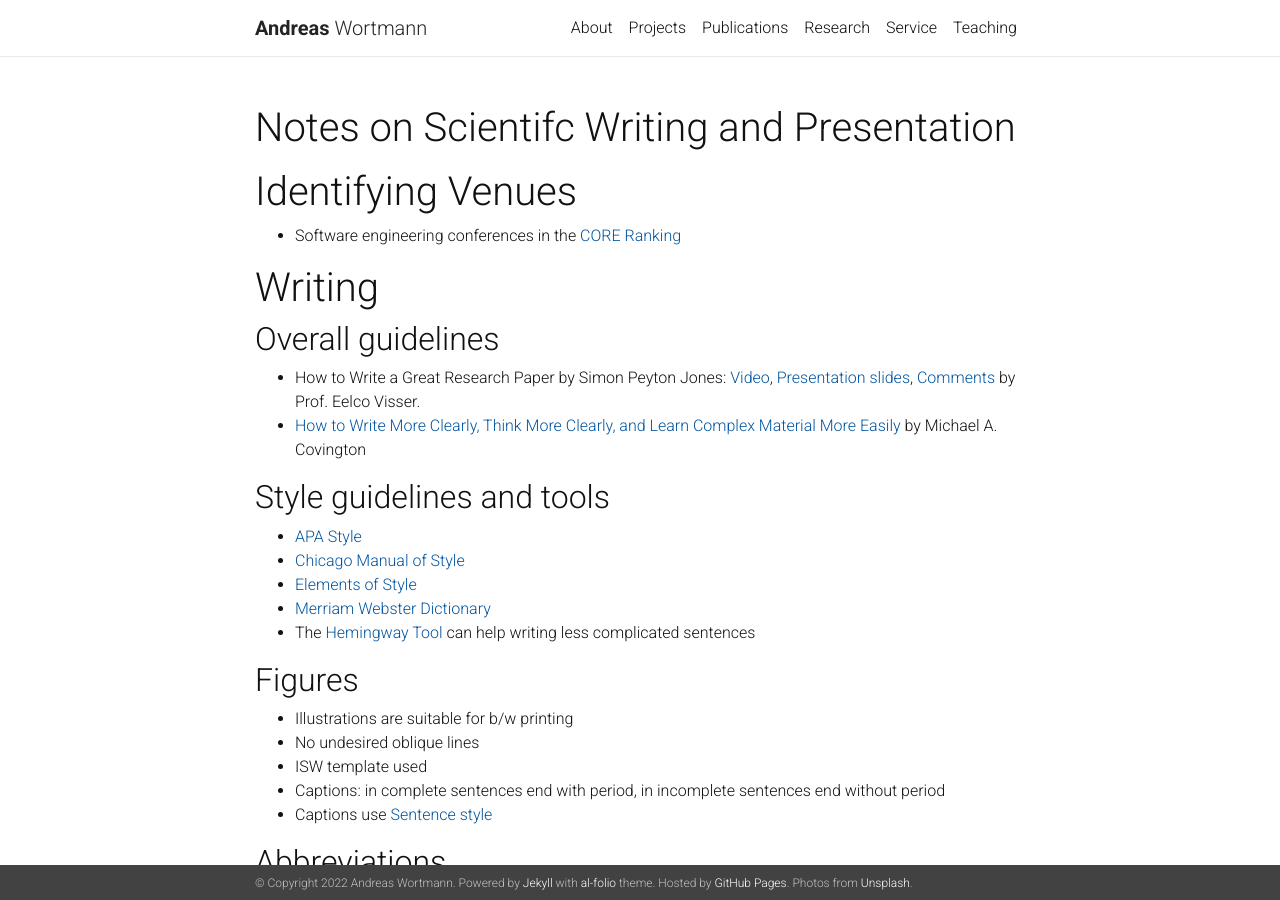
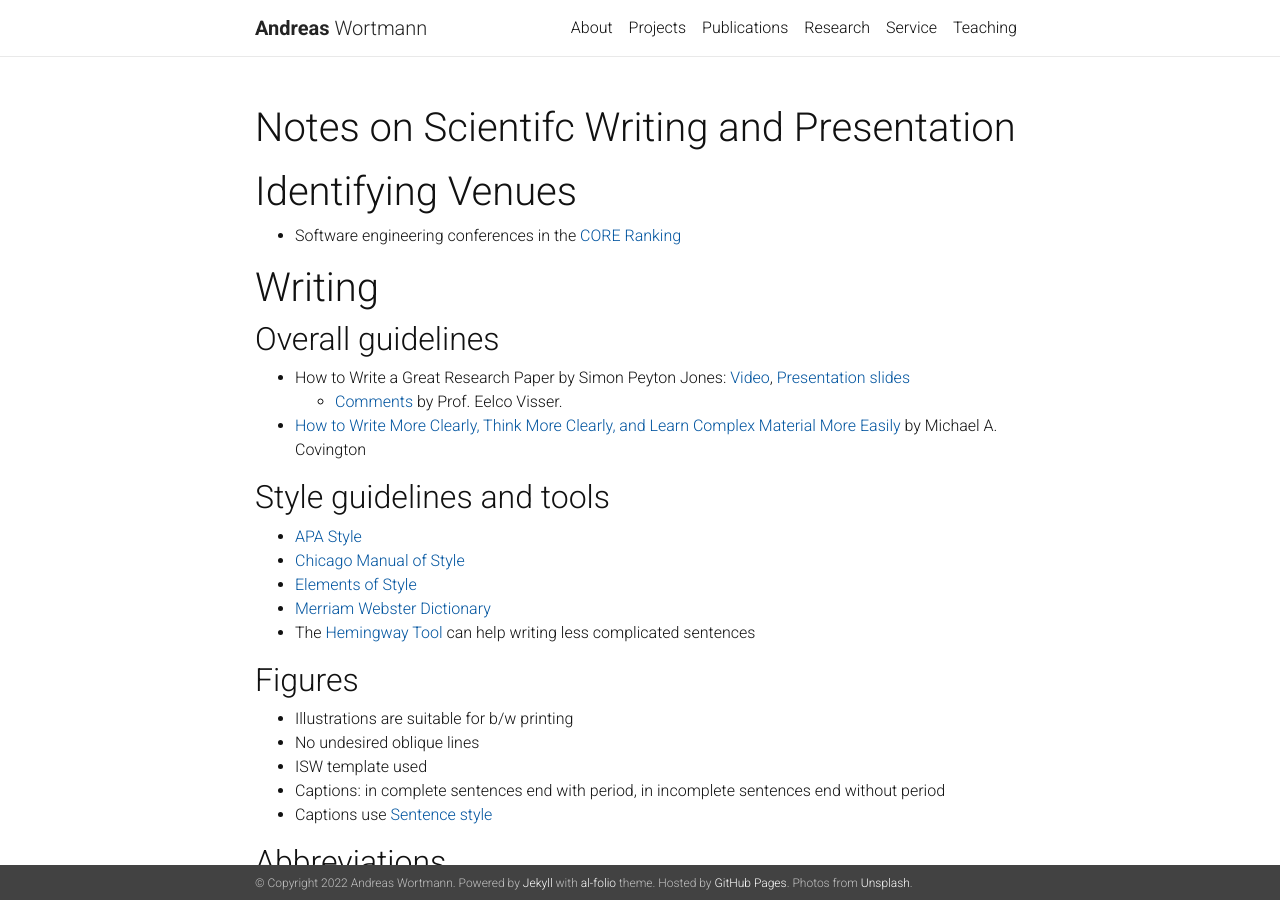
Before and after one commit to awortmann/awortmann.github.io, a Jekyll site: the page built from _pages/writing.md, in a window 1280 px wide and 900 px high. Built offline with Jekyll 4.4.1, drawn with Linux system fonts in a browser that asks for light colours; nearby versions of some CDN libraries; a style sheet for code colours, icons or effects is not loaded.

Commit message:
Minor update

```diff
--- a/_pages/writing.md
+++ b/_pages/writing.md
@@ -14,7 +14,8 @@
 
 ## Overall guidelines
 
-- How to Write a Great Research Paper by Simon Peyton Jones: [Video](https://www.youtube.com/watch?v=WP-FkUaOcOM), [Presentation slides](../downloads/writing/peyton-jones.pdf), [Comments](https://eelcovisser.org/wiki/teaching/how-to-write-a-great-research-paper/) by Prof. Eelco Visser.
+- How to Write a Great Research Paper by Simon Peyton Jones: [Video](https://www.youtube.com/watch?v=WP-FkUaOcOM), [Presentation slides](../downloads/writing/peyton-jones.pdf)
+  - [Comments](https://eelcovisser.org/wiki/teaching/how-to-write-a-great-research-paper/) by Prof. Eelco Visser.
 - [How to Write More Clearly, Think More Clearly, and
 Learn Complex Material More Easily](http://www.covingtoninnovations.com/mc/WriteThinkLearn.pdf) by Michael A. Covington
 
```
